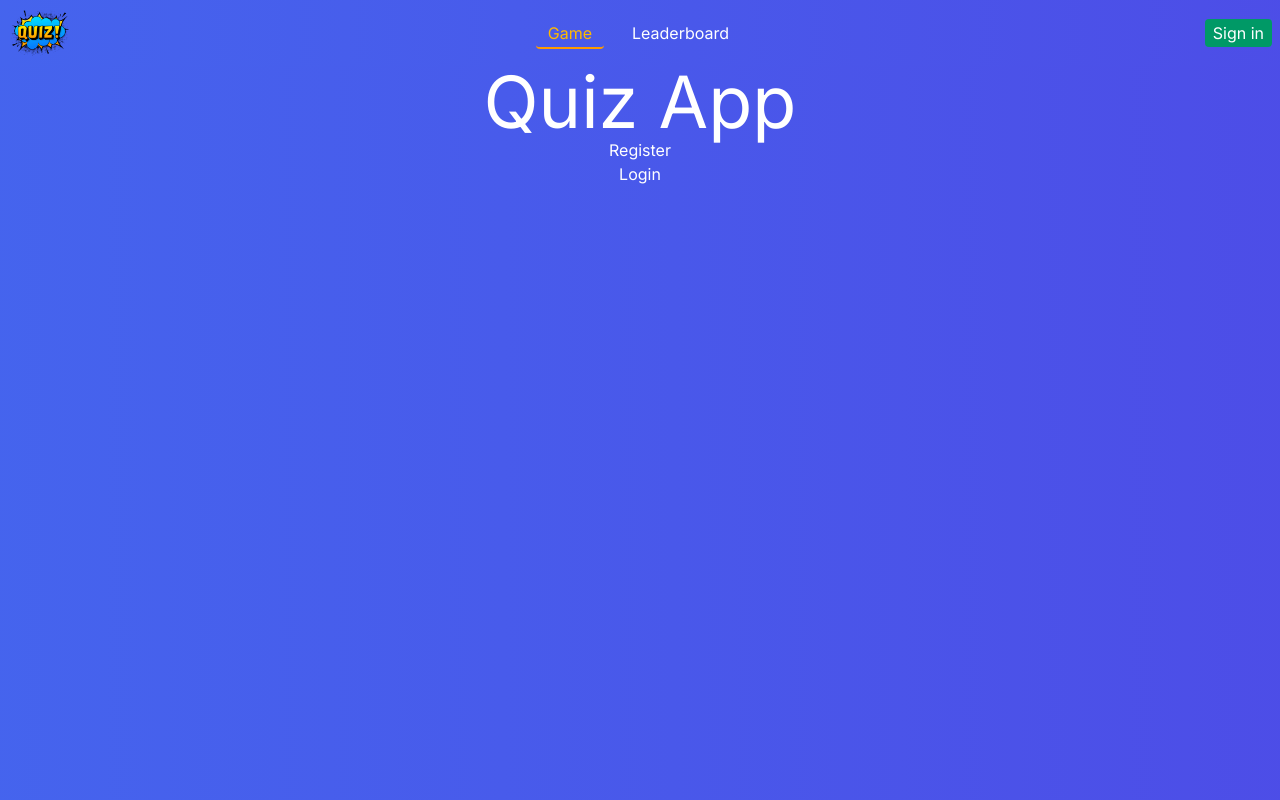
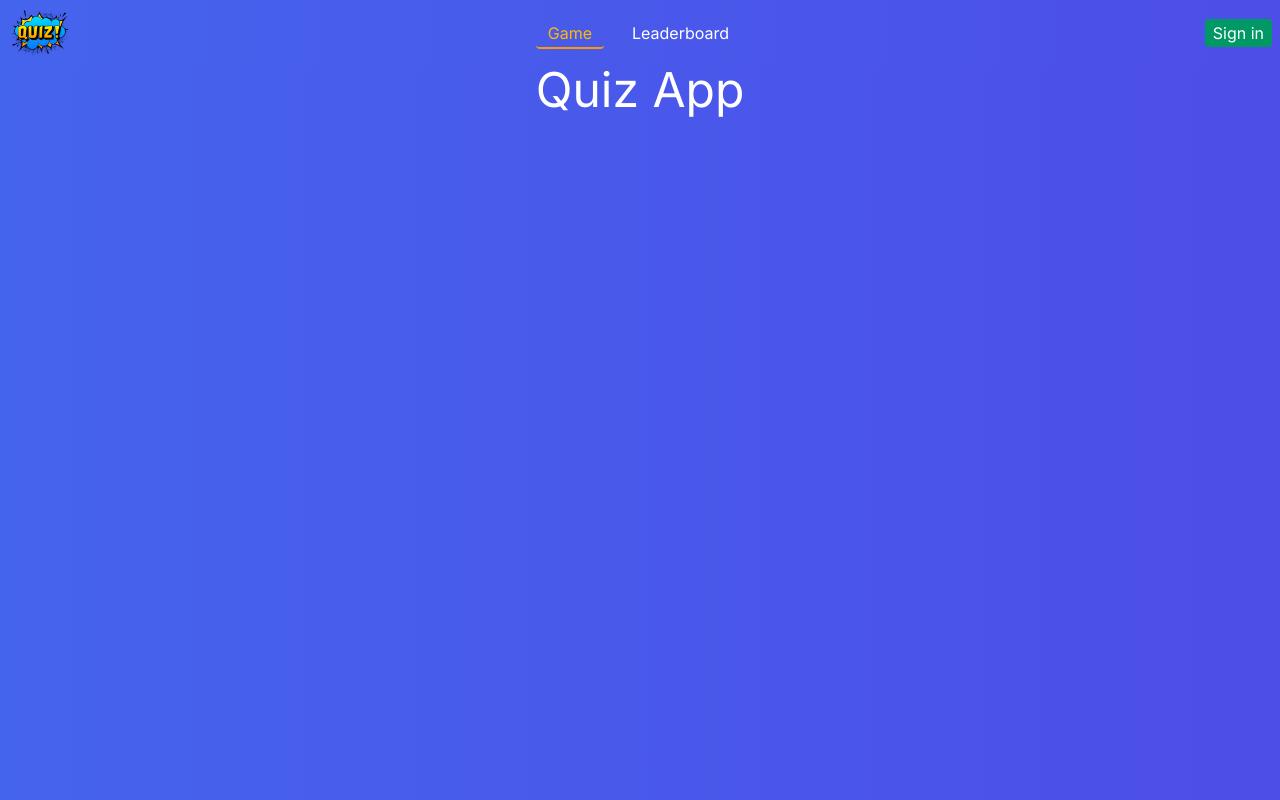
Before and after one commit to mildoss/quiz-game, a Next.js app: page / in a window 1280 px wide. Built offline with nearby package versions, Linux system fonts and the light colour scheme; no server answers.

Commit message:
feat: display username in Home component

```diff
--- a/src/app/page.tsx
+++ b/src/app/page.tsx
@@ -1,11 +1,17 @@
-import Link from "next/link";
+"use client"
+
+import {useSelector} from "react-redux";
+import {selectToken, selectUsername} from "@/store/authSlice";
 
 export default function Home() {
+  const token = useSelector(selectToken);
+  const username = useSelector(selectUsername);
+
   return (
     <div className="h-full flex flex-col justify-center items-center">
-      <h1 className="text-7xl text-center">Quiz App</h1>
-      <Link href="/register">Register</Link>
-      <Link href="/login">Login</Link>
+      <h1 className="text-5xl text-center">Quiz App</h1>
+      {token && <p>Your successfully authorized!</p>}
+      {token && <p>Your username: {username}</p>}
     </div>
   );
 }
```
